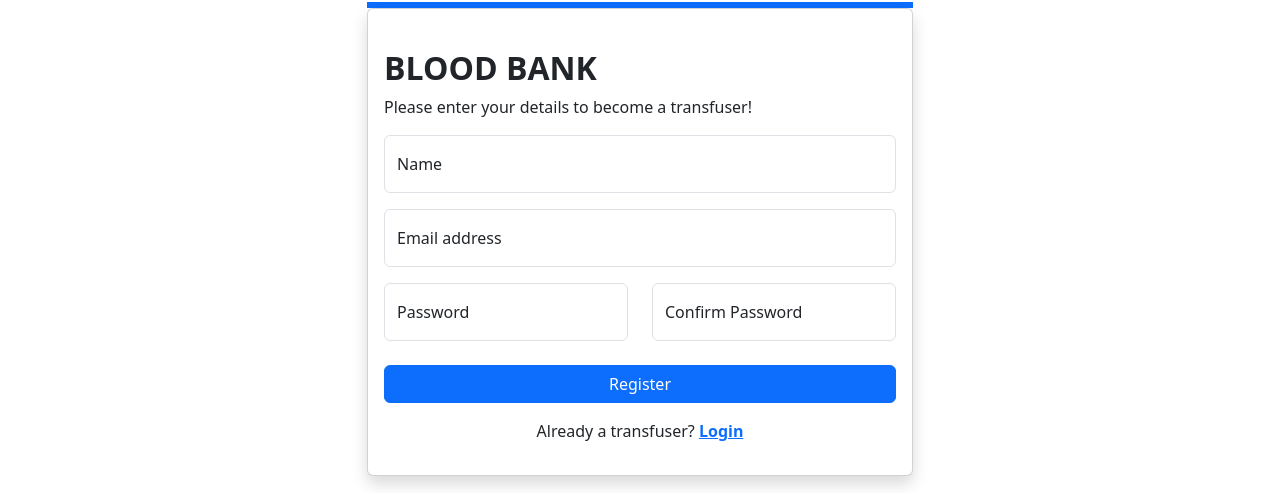
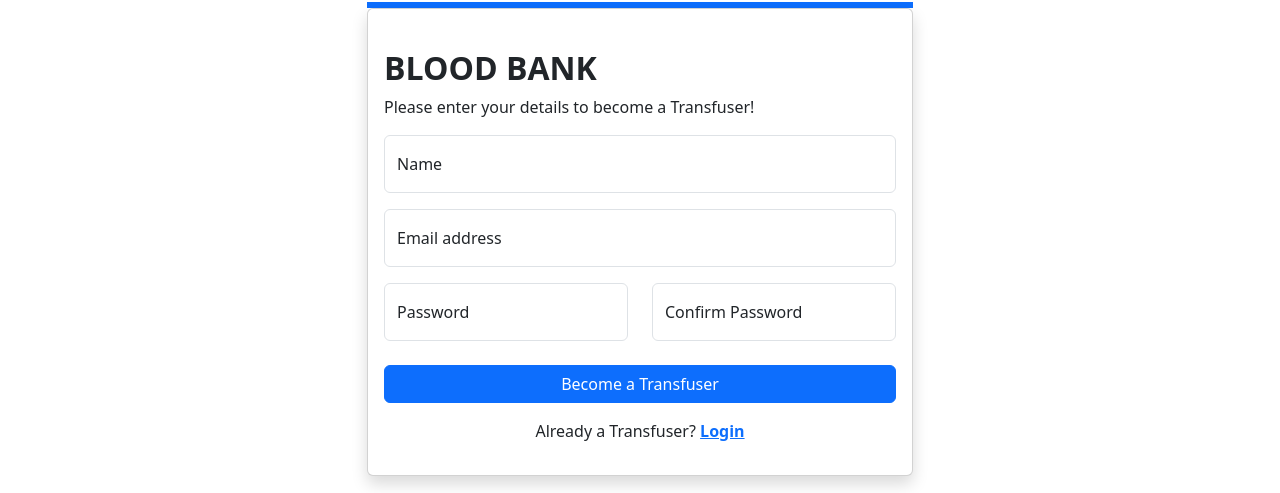
Before and after one commit to aditya6700/Blood-Bank-System, a React (Create React App) app in the folder client/: page /register in a window 1280 px wide. Shown: the part 189-682 px from the top of the page. Built offline with nearby package versions, Linux system fonts and the light colour scheme.

Commit message:
changeEvents added for registration fields

```diff
--- a/client/src/pages/Register.jsx
+++ b/client/src/pages/Register.jsx
@@ -1,9 +1,24 @@
-import React from 'react';
+import React, { useState } from 'react';
 import { Container, Row, Form, FloatingLabel, Button, Card, Col } from 'react-bootstrap';
 import NavigationBar from '../components/NavigationBar';
 import { Link } from 'react-router-dom';
 
 export const Register = () => {
+
+  const [userDetails, setUserDetails] = useState({
+    name: "", email: "", password: "", cpassword: ""
+  })
+
+  const handleChange = (event) => {
+    const { name, value } = event.target;
+    setUserDetails({ ...userDetails, [name]: value });
+  }
+
+  const registerUser = (event) => {
+    event.preventDefault();
+    console.log(userDetails)
+  }
+
   return (
     <>
       <NavigationBar />
@@ -15,44 +30,44 @@ export const Register = () => {
               <Card.Body>
                 <div className="mb-3 mt-4">
                   <h2 className="fw-bold mb-2 text-uppercase">BLOOD BANK</h2>
-                  <p className="mb-3">Please enter your details to become a transfuser!</p>
-                  <Form className="mb-3">
+                  <p className="mb-3">Please enter your details to become a Transfuser!</p>
+                  <Form className="mb-3" onSubmit={registerUser}>
 
                     <Form.Group className="mb-3">
-                      <FloatingLabel controlId="floatingInput" label="Name" >
-                        <Form.Control type="text" placeholder="Dream Fuel" name="name" required />
+                      <FloatingLabel controlId="name" label="Name" >
+                        <Form.Control type="text" placeholder="Dream Fuel" name="name" onChange={handleChange} required />
                       </FloatingLabel>
                     </Form.Group>
 
                     <Form.Group className="mb-3">
-                      <FloatingLabel controlId="floatingInput" label="Email address"  >
-                        <Form.Control type="email" placeholder="name@example.com" name="email" required />
+                      <FloatingLabel controlId="email" label="Email address"  >
+                        <Form.Control type="email" placeholder="name@example.com" name="email" onChange={handleChange} required />
                       </FloatingLabel>
                     </Form.Group>
 
                     <Row className="mb-2">
                       <Form.Group className="mb-3" as={Col}>
-                        <FloatingLabel controlId="floatingInput" label="Password" >
-                          <Form.Control type="password" placeholder="secret" name="password" required />
+                        <FloatingLabel controlId="password" label="Password" >
+                          <Form.Control type="password" placeholder="secret" name="password" onChange={handleChange} required />
                         </FloatingLabel>
                       </Form.Group>
 
                       <Form.Group className="mb-3" as={Col}>
-                        <FloatingLabel controlId="floatingInput" label="Confirm Password" >
-                          <Form.Control type="password" placeholder="secret" name="cpassword" required />
+                        <FloatingLabel controlId="cpassword" label="Confirm Password" >
+                          <Form.Control type="password" placeholder="secret" name="cpassword" onChange={handleChange} required />
                         </FloatingLabel>
                       </Form.Group>
                     </Row>
 
                     <div className="d-grid">
                       <Button variant="primary" type="submit">
-                        Register
+                        Become a Transfuser
                       </Button>
                     </div>
 
                     <div className="mt-3">
                       <p className="mb-0  text-center">
-                        Already a transfuser?{" "}
+                        Already a Transfuser?{" "}
                         <Link className="text-primary fw-bold" to='/login' >Login</Link>
                       </p>
                     </div>
```
